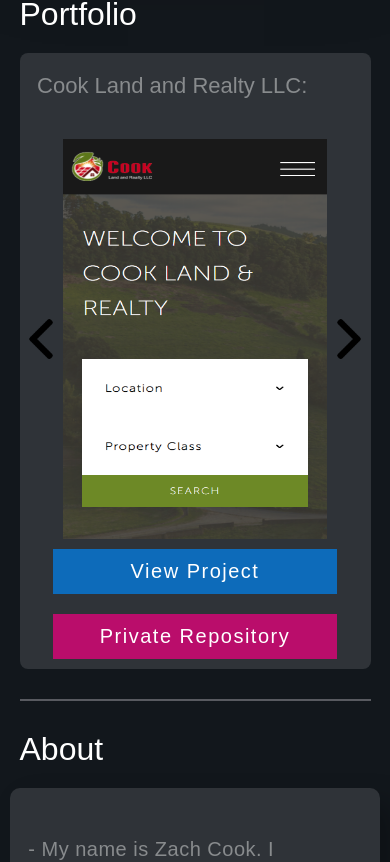
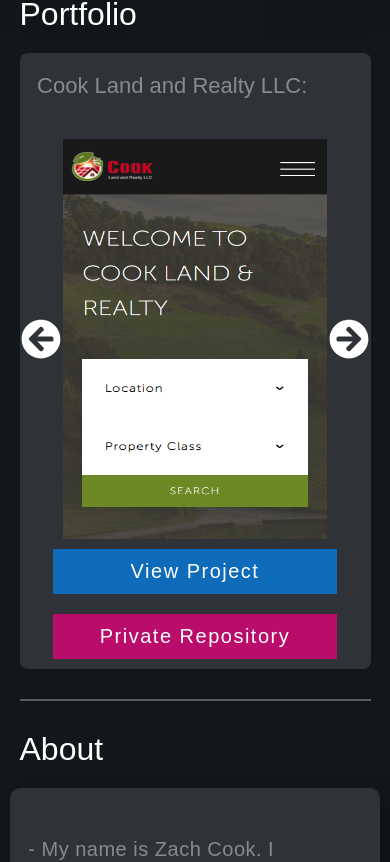
Before and after one commit to Zach-Cook/ZachCook, a React (Create React App) app in the folder frontend/: page / in a window 390 px wide. Shown: the part 1373-2235 px from the top of the page. Built offline with nearby package versions, Linux system fonts and the light colour scheme; no server answers.

Commit message:
added the font awesome arrows and also fixed the mobile footer and nav abar

```diff
--- a/frontend/package.json
+++ b/frontend/package.json
@@ -3,11 +3,15 @@
   "version": "0.1.0",
   "private": true,
   "dependencies": {
+    "@fortawesome/fontawesome-svg-core": "^1.2.35",
+    "@fortawesome/free-solid-svg-icons": "^5.15.3",
+    "@fortawesome/react-fontawesome": "^0.1.14",
     "@testing-library/jest-dom": "^5.11.4",
     "@testing-library/react": "^11.1.0",
     "@testing-library/user-event": "^12.1.10",
     "react": "^17.0.2",
     "react-dom": "^17.0.2",
+    "react-fontawesome": "^1.7.1",
     "react-router-dom": "^5.2.0",
     "react-scripts": "4.0.3",
     "react-scroll": "^1.8.2",
--- a/frontend/src/components/nav/styles/nav.js
+++ b/frontend/src/components/nav/styles/nav.js
@@ -179,6 +179,7 @@
     justify-content: ${ props => props.justifyContent ? props.justifyContent : 'space-between'};
     align-items: center;
     flex-direction: column;
+    background: #202529;
     height: ${ props => props.height ? props.height : null};
 
     @media screen and (min-width: 1280px){
--- a/frontend/src/components/portfolio/styles/portfolio.js
+++ b/frontend/src/components/portfolio/styles/portfolio.js
@@ -66,7 +66,6 @@
 
     width: 100%;
     display: flex;
-    justify-content: space-between;
     align-items: center;
 
 
--- a/frontend/src/containers/footer.js
+++ b/frontend/src/containers/footer.js
@@ -2,6 +2,7 @@
 
 import { Nav } from '../components';
 import {Link} from 'react-scroll'
+
 
 export default function FooterContainer(props){
 
--- a/frontend/src/containers/portfolio.js
+++ b/frontend/src/containers/portfolio.js
@@ -14,6 +14,8 @@
 import RightArrow from '../images/right-arrow.png'
 import LeftArrow from '../images/left-arrow.png'
 
+import { FontAwesomeIcon } from '@fortawesome/react-fontawesome'
+import { faArrowCircleRight, faArrowCircleLeft } from '@fortawesome/free-solid-svg-icons'
 
 export default function PortfolioContainer(){
 
@@ -21,6 +23,12 @@
     const { portfolio, portfolioOffset, increment, decrement } = usePortfolio()
     const windowDimensions = useWindowDimensions()
 
+
+    const arrowStyle={
+        color: "#FFFFFF",
+        height: "40px",
+        width: "40px"
+    }
 
     if(portfolio){
 
@@ -34,11 +42,10 @@
                     </Portfolio.TitleFrame>
 
                     <Portfolio.PortfolioBox>
-                        <Portfolio.PortoflioInnerWrapper>
-                            <Portfolio.PortfolioBoxInnerArrowFrame>
-
-                                <Portfolio.ArrowFrame onClick={decrement}>
-                                    <Portfolio.ArrowImage src={LeftArrow}/>
+                        <Portfolio.PortoflioInnerWrapper >
+                            <Portfolio.PortfolioBoxInnerArrowFrame >
+                                <Portfolio.ArrowFrame onClick={decrement} >
+                                    <FontAwesomeIcon icon={faArrowCircleLeft} style={arrowStyle}/>
                                 </Portfolio.ArrowFrame>
 
                             </Portfolio.PortfolioBoxInnerArrowFrame>
@@ -53,7 +60,7 @@
                             <Portfolio.PortfolioBoxInnerArrowFrame>
 
                                 <Portfolio.ArrowFrame onClick={increment}>
-                                    <Portfolio.ArrowImage src={RightArrow} style={{color: "#FFFFFF"}}/>
+                                    <FontAwesomeIcon icon={faArrowCircleRight} style={arrowStyle}/>
                                 </Portfolio.ArrowFrame>
 
                             </Portfolio.PortfolioBoxInnerArrowFrame>
```
Also changed, not shown: 1 other file (tests, documents, lock files or other folders).
